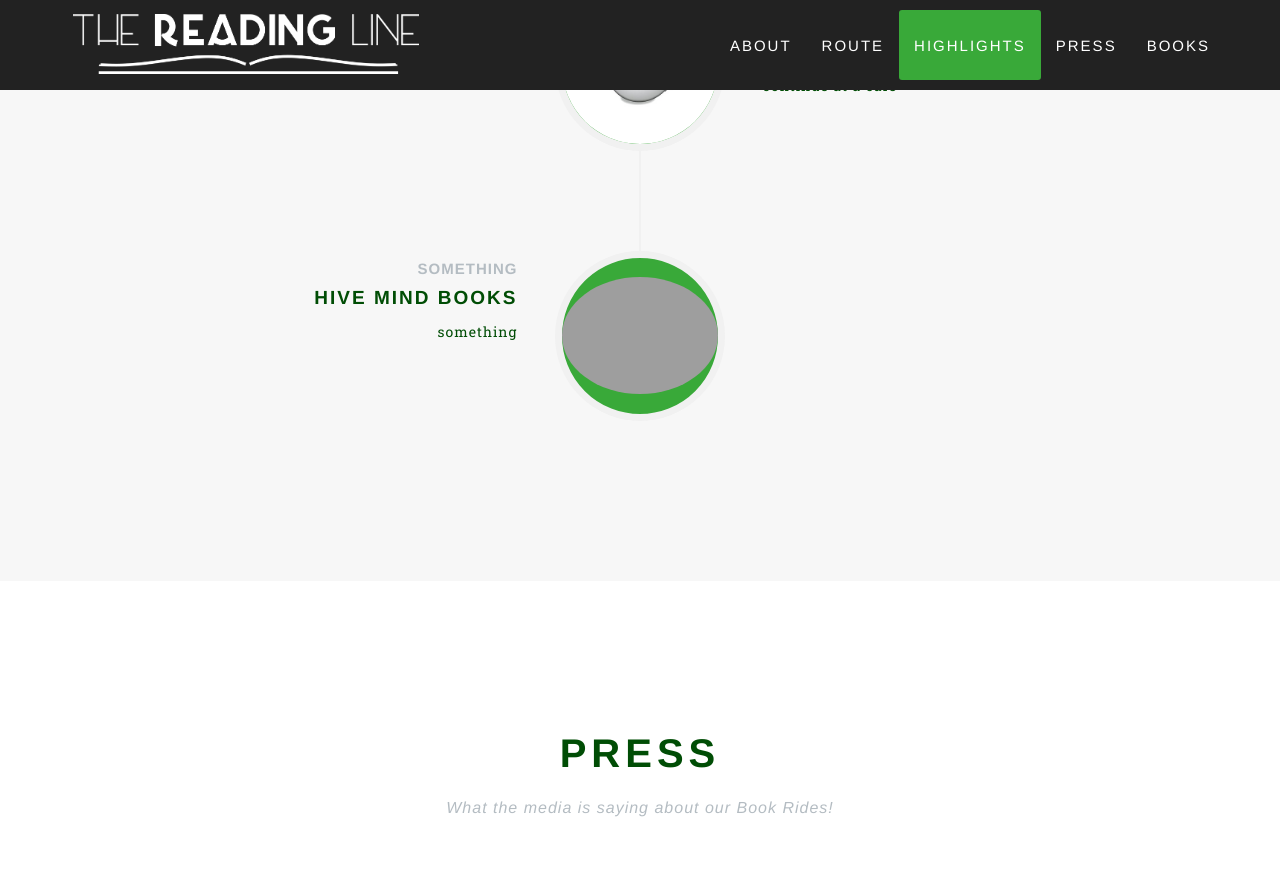
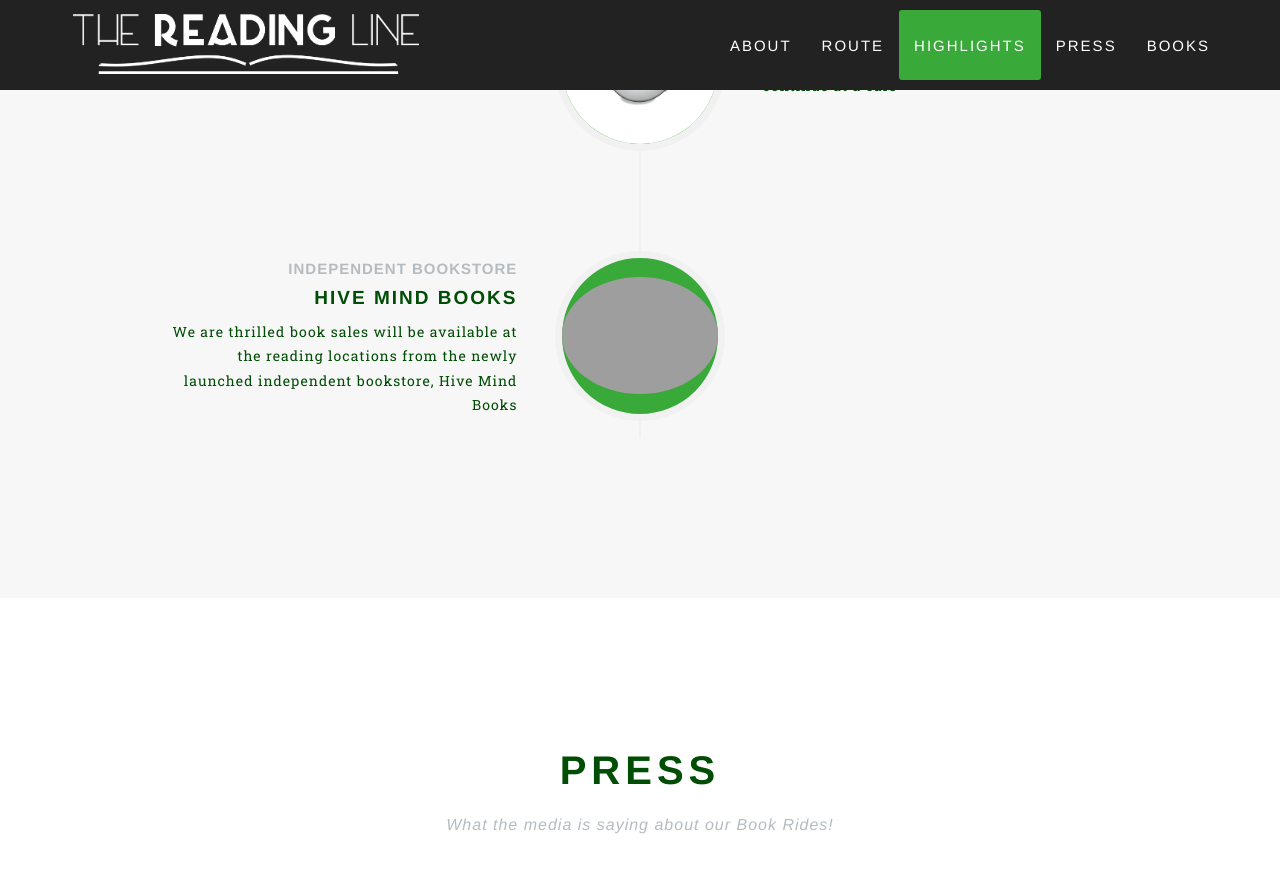
Before and after one commit to thereadingline/thereadingline.github.io, a Jekyll site: the page built from _pages/2024-nyc.md, in a window 1280 px wide and 900 px high, scrolled down 2772 px. Shown: the top 873 px of the window. Built offline with Jekyll 4.4.1, drawn with Linux system fonts in a browser that asks for light colours; some web fonts are replaced.

Commit message:
add hive

```diff
--- a/_pages/2024-nyc.md
+++ b/_pages/2024-nyc.md
@@ -33,7 +33,7 @@
     img: coffee.jpg
     about: "We will have a lot to talk about so let's continue at a cafe"
   - title: "Hive Mind Books"
-    subheading: "something"
+    subheading: "Independent Bookstore"
     img: hmb.jpg
-    about: "something"
+    about: "We are thrilled book sales will be available at the reading locations from the newly launched independent bookstore, Hive Mind Books"
 ---
```
